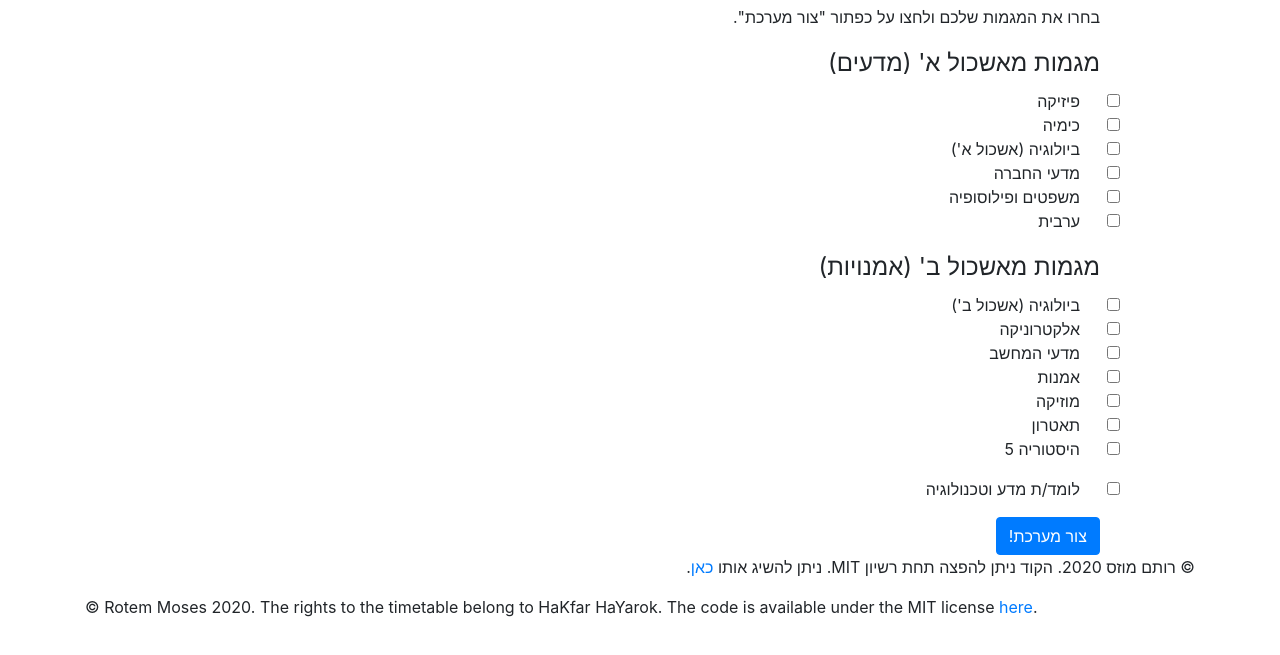
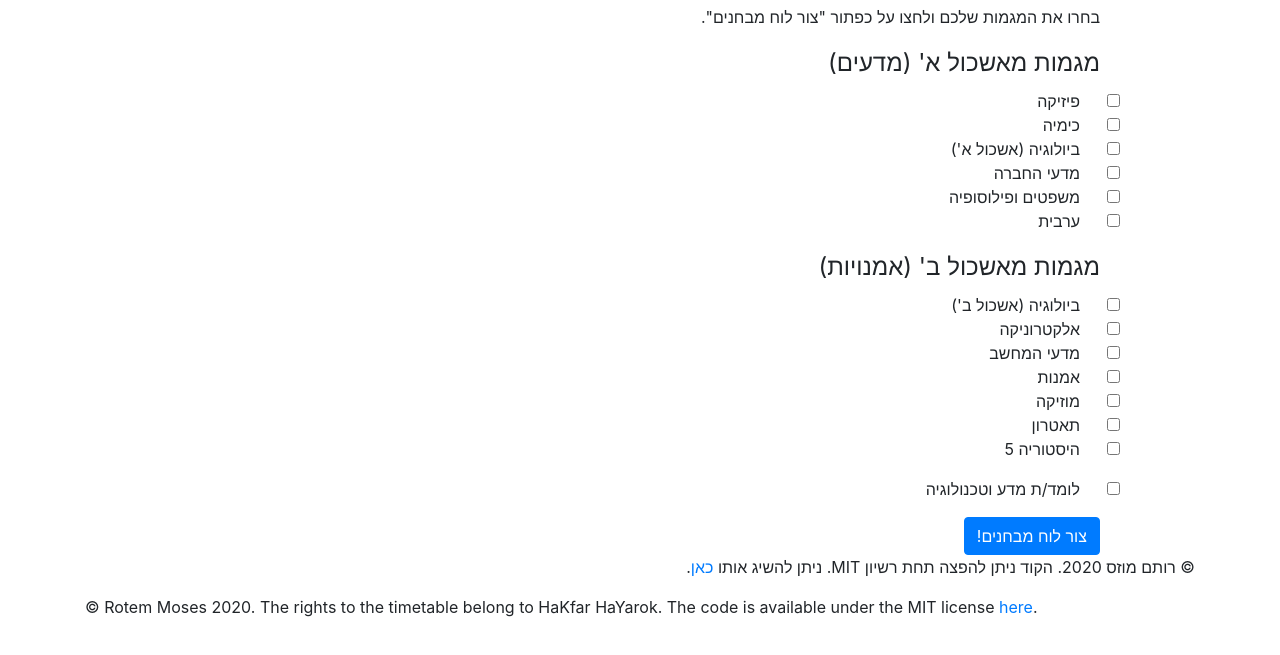
Before and after one commit to rootatkali/testsched, a plain HTML site: page index.html in a window 1280 px wide. Shown: the part 97-752 px from the top of the page. Drawn offline with Linux system fonts and the light colour scheme.

Commit message:
Update index.html

```diff
--- a/index.html
+++ b/index.html
@@ -21,7 +21,7 @@
     <div class="row">
       <div class="col-1"></div>
       <div class="col-11">
-        <p>בחרו את המגמות שלכם ולחצו על כפתור "צור מערכת".</p>
+        <p>בחרו את המגמות שלכם ולחצו על כפתור "צור לוח מבחנים".</p>
         <form>
           <div class="form-group">
             <legend>מגמות מאשכול א' (מדעים)</legend>
@@ -116,7 +116,7 @@
             </div>
           </div>
         </form>
-        <button class="btn btn-primary" onclick="ttparseTimetable()">צור מערכת!</button>
+        <button class="btn btn-primary" onclick="ttparseTimetable()">צור לוח מבחנים!</button>
       </div>
     </div>
   </div>
```
